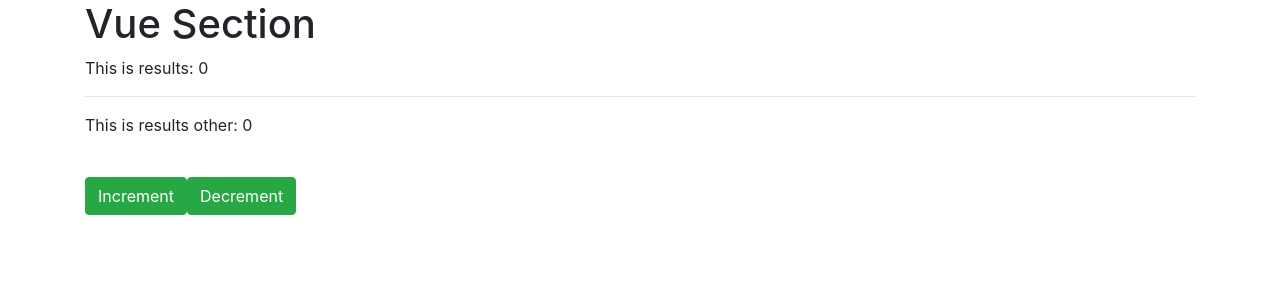
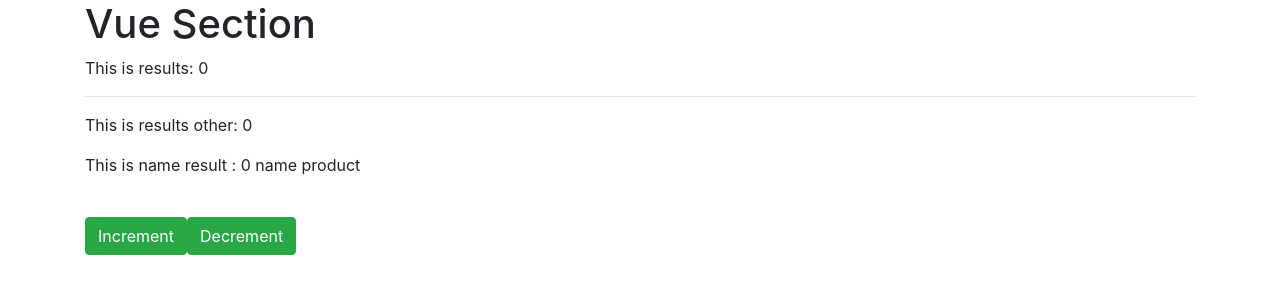
Before and after one commit to hoangchien97/learn-VueJS, a Vue app in the folder vuex/: page / in a window 1280 px wide. Shown: the top 300 px of the page. Built offline with nearby package versions, Linux system fonts and the light colour scheme.

Commit message:
using getters access type properties

```diff
--- a/vuex/src/components/Other.vue
+++ b/vuex/src/components/Other.vue
@@ -1,5 +1,10 @@
 <template>
-  <p>This is results other: {{ result }}</p>
+  <div>
+    <p>This is results other: {{ result }}</p>
+    <div>
+      <p>This is name result : {{ getNameResult }}</p>
+    </div>
+  </div>
 </template>
 
 <script>
@@ -7,8 +12,11 @@
   // luon chay truoc khi data dc load
   computed: {
     result() {
-      // Lấy biến result từ store/store.js
-      return this.$store.state.result;
+      // Truy cap getters
+      return this.$store.getters.getResult
+    },
+    getNameResult(){
+      return this.$store.getters.getNameResult;
     }
   }
 };
--- a/vuex/src/components/Result.vue
+++ b/vuex/src/components/Result.vue
@@ -7,8 +7,7 @@
     // luon chay truoc khi data dc load
     computed: {
       result(){
-        // Truy cap getters
-        return this.$store.getters.getResult
+        return this.$store.state.result;
       }
     },
 }
--- a/vuex/src/store/store.js
+++ b/vuex/src/store/store.js
@@ -10,10 +10,13 @@
       result: 0
     },
     // filter state để như mong muốn
-    // ví dụ : lọc sv học giỏi , ...s
+    // ví dụ : lọc sv học giỏi , ...
     getters: {
       getResult: state => {
         return state.result * 10;
+      },
+      getNameResult: state => {
+        return state.result + ' name product'
       }
     }
   })
```
